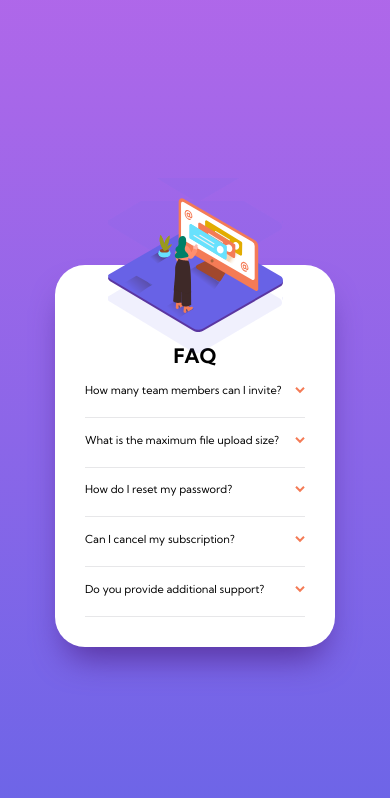
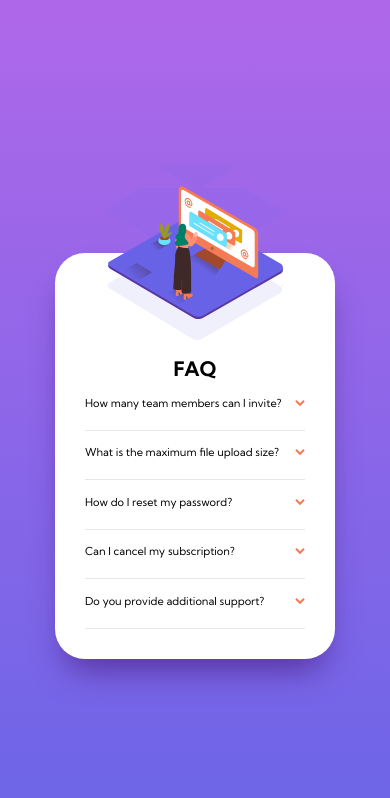
Before and after one commit to nirglus/faq-accordion-card-main, a plain HTML site: page index.html in a window 390 px wide. Drawn offline with Linux system fonts and the light colour scheme.

Commit message:
adjust questions padding

```diff
--- a/css/style.css
+++ b/css/style.css
@@ -93,7 +93,7 @@ body{
     .questions{
         width: unset;
         height: fit-content;
-        padding: 45px 30px 30px 30px;
+        padding: 70px 30px 30px 30px;
     }
     .quest-ans{
         width: 220px;
```
